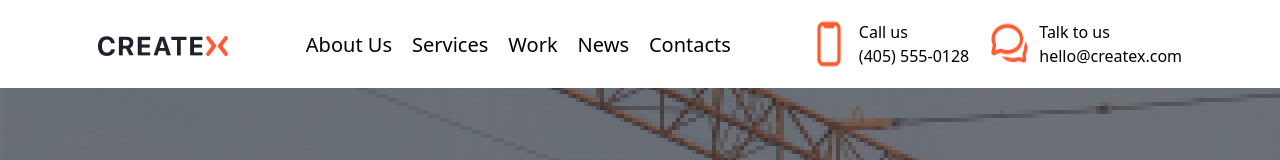
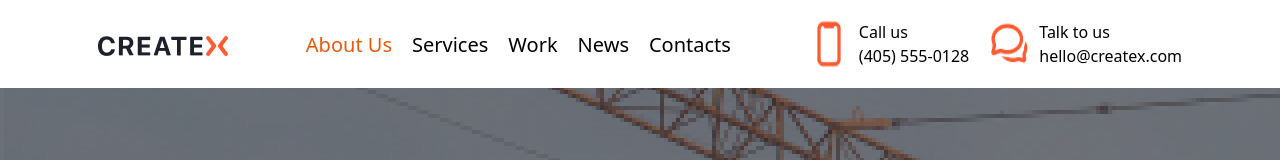
Before and after one commit to Abdurahmon2282/group_work1, a website: page src/abdu.html in a window 1280 px wide. Shown: the top 160 px of the page. Drawn offline with nearby package versions, Linux system fonts and the light colour scheme; files that its build step writes are made by us from their sources.

Commit message:
secont change

```diff
--- a/src/abdu.html
+++ b/src/abdu.html
@@ -15,7 +15,7 @@
                 <img src="./img_abdu/1.png" alt="">
             </div>
             <div class="flex gap-[20px] text-[20px] pt-[10px]">
-                <p>About Us</p>
+                <p class="text-orange-600">About Us</p>
                 <a  href="./voris.html">Services</a>
                 <p>Work</p>
                 <p>News</p>
```
